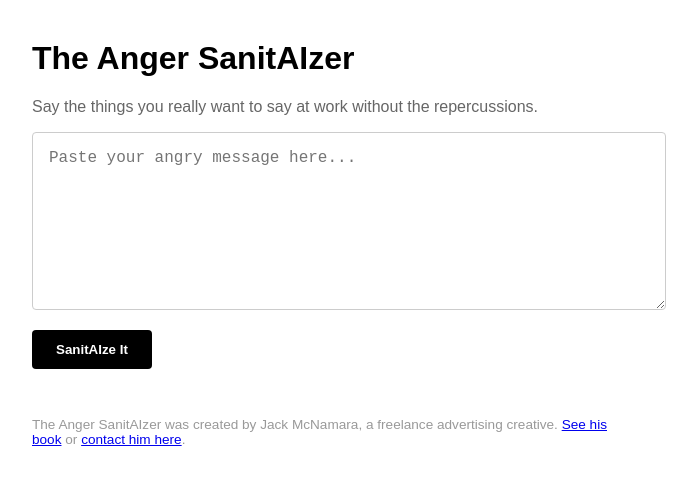
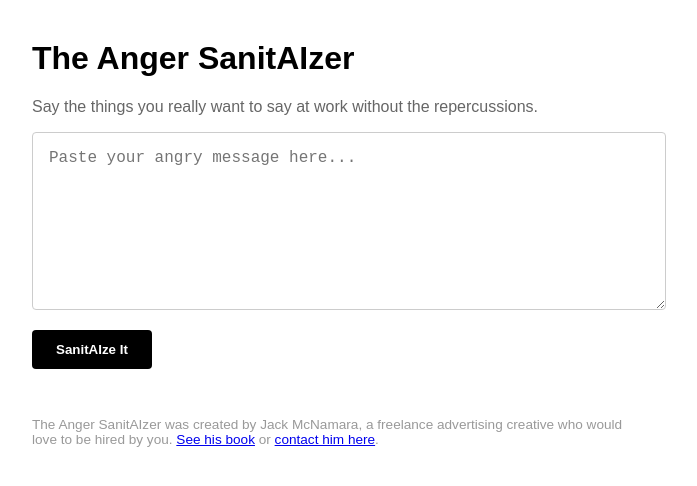
Before and after one commit to jackthemc87/AngerSanitAIzer, a Next.js app: page / in a window 1280 px wide. Shown: the top 486 px of the page, without its empty margins (308-1005 px from the left). Built offline with nearby package versions, Linux system fonts and the light colour scheme.

Commit message:
Update index.tsx

```diff
--- a/pages/index.tsx
+++ b/pages/index.tsx
@@ -90,7 +90,7 @@ export default function Home() {
       )}
 
       <footer style={{ marginTop: "3rem", fontSize: "0.85rem", color: "#999" }}>
-        The Anger SanitAIzer was created by Jack McNamara, a freelance advertising creative.{" "}
+        The Anger SanitAIzer was created by Jack McNamara, a freelance advertising creative who would love to be hired by you.{" "}
         <a href="https://jack-mcnamara.com" target="_blank" rel="noreferrer" style={{ textDecoration: "underline" }}>
           See his book
         </a>{" "}
```
